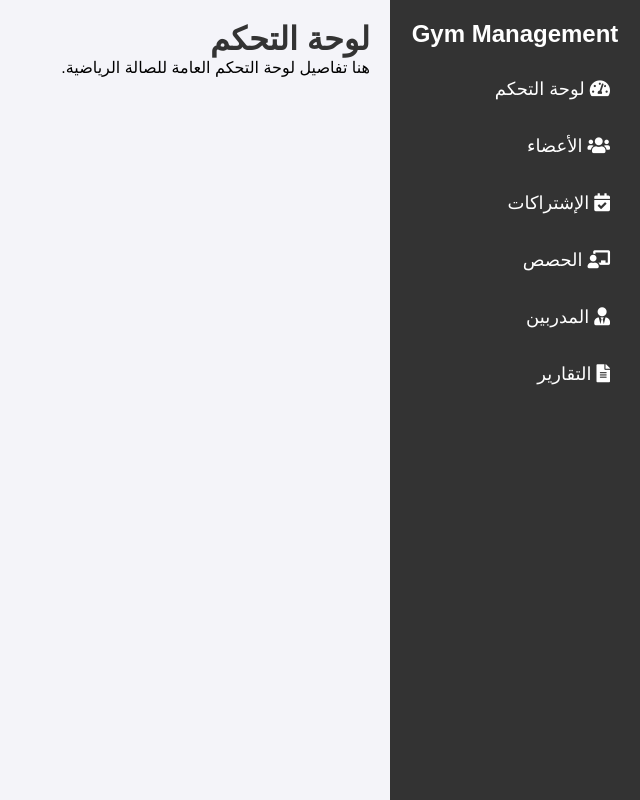
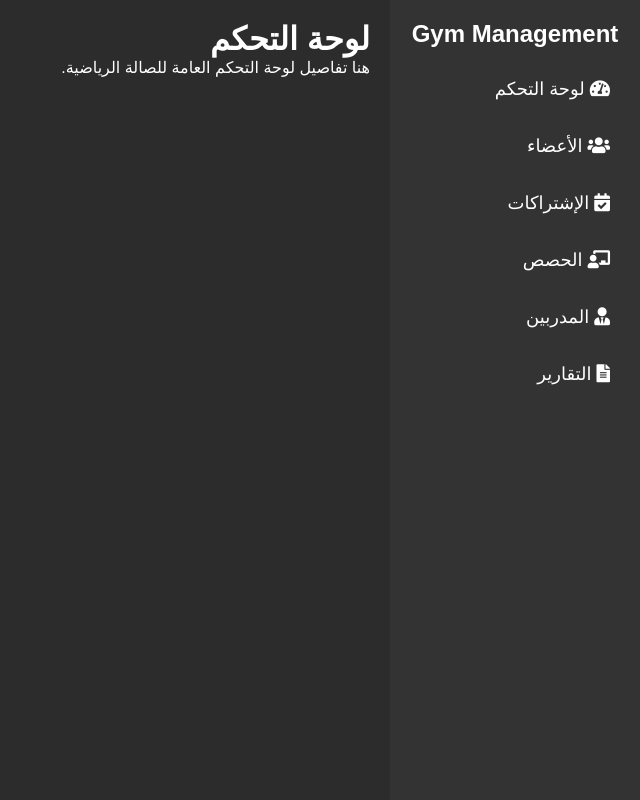
Before and after one commit to m013255m/gymstykl, a PHP site: page / in a window 1280 px wide. Shown: the whole page, without its empty margins (640-1280 px from the left). Run offline with PHP 8.4, Linux system fonts and the light colour scheme.

Commit message:
Update style.css

```diff
--- a/style.css
+++ b/style.css
@@ -7,7 +7,8 @@
 
 body {
     display: flex;
-    background-color: #f4f4f9;
+    background-color: #2c2c2c;
+    color: #fff;
     direction: rtl;
 }
 
@@ -52,16 +53,18 @@ body {
 }
 
 h1 {
-    color: #333;
+    color: #fff;
 }
 
 form {
     display: flex;
-    flex-direction: column;
+    flex-wrap: wrap;
     margin-top: 10px;
+    gap: 15px;
 }
 
 label, input, select, button {
+    width: 100%;
     margin: 5px 0;
     padding: 10px;
 }
```
